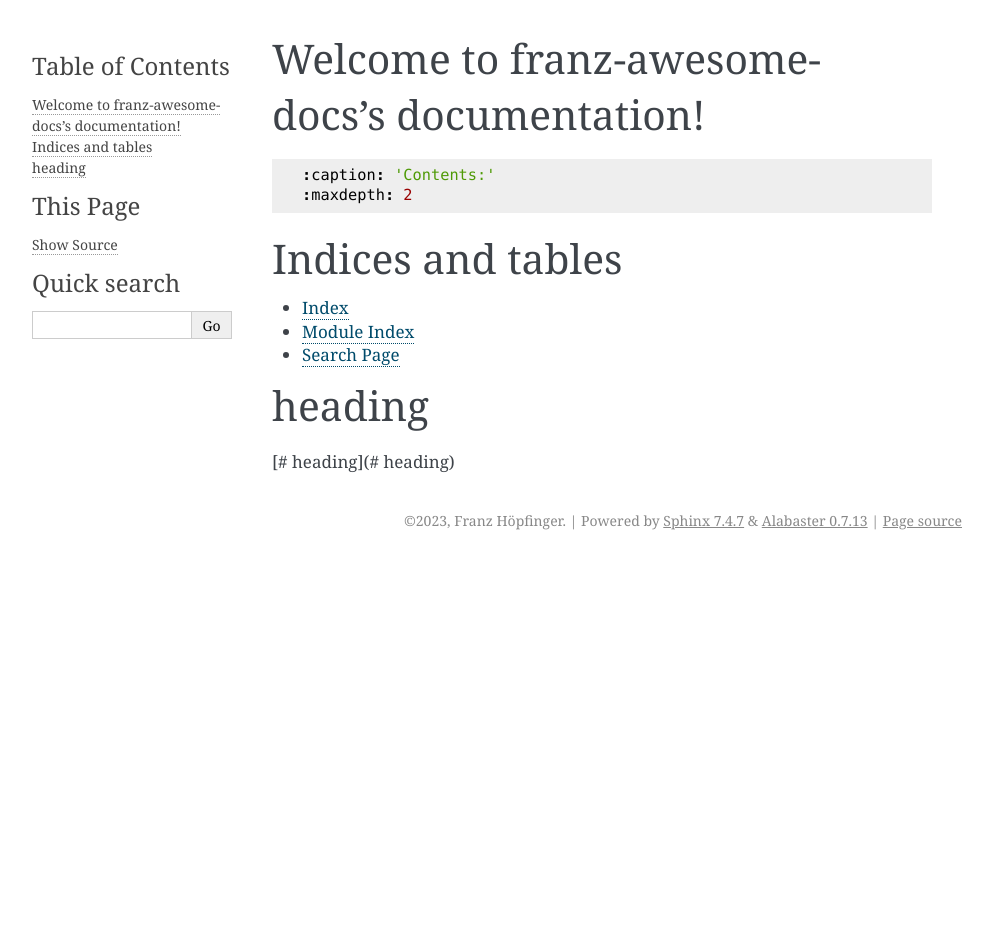
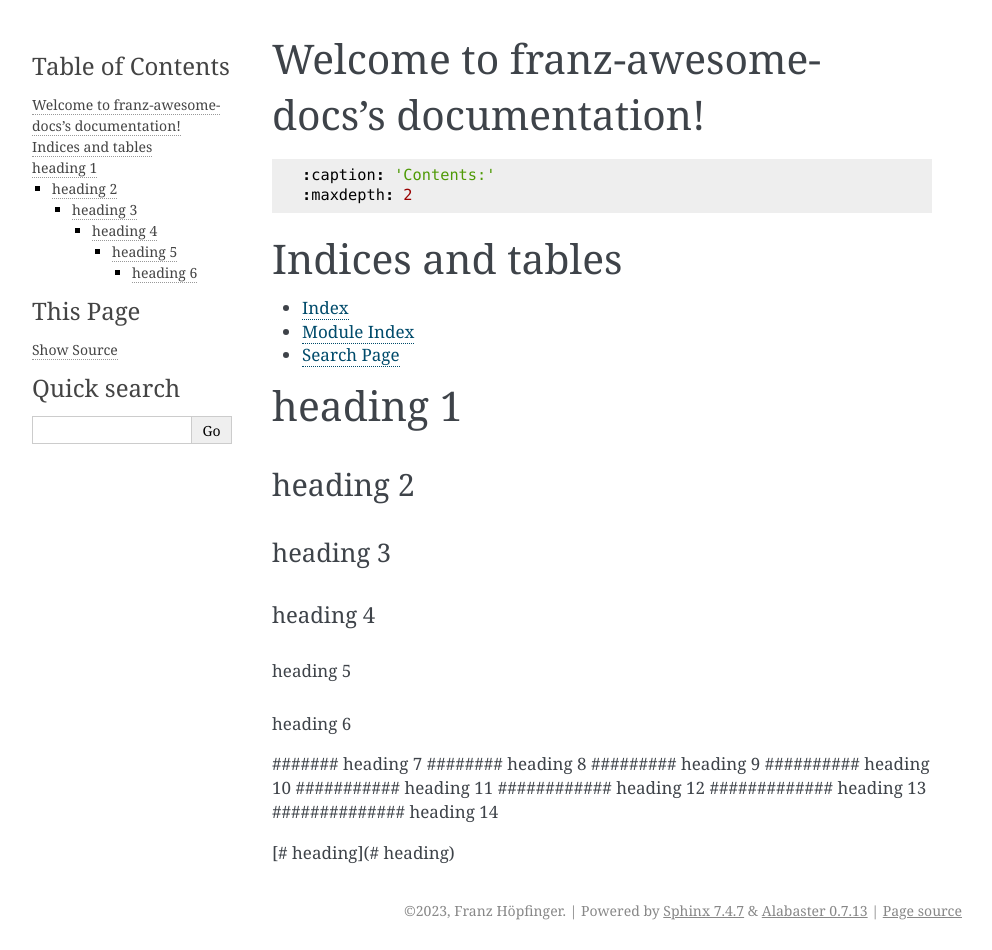
Before and after one commit to franz-ms-muc/awesome-docs, a Sphinx documentation site: the page built from docs/index.md, in a window 1280 px wide. Shown: the whole page, without its empty margins (148-1140 px from the left). Built offline with Sphinx 7.4.7, drawn with Linux system fonts in a browser that asks for light colours; before the commit the page ends 900 px from its top, so only the background shows below that.

Commit message:
Update index.md

```diff
--- a/docs/index.md
+++ b/docs/index.md
@@ -16,6 +16,20 @@
 *   {ref}`modindex`
 *   {ref}`search`
 
-# heading
+# heading 1
+## heading 2
+### heading 3
+#### heading 4
+##### heading 5
+###### heading 6
+####### heading 7
+######## heading 8
+######### heading 9
+########## heading 10
+########### heading 11
+############ heading 12
+############# heading 13
+############## heading 14
+
 
 [\# heading](# heading)
```
